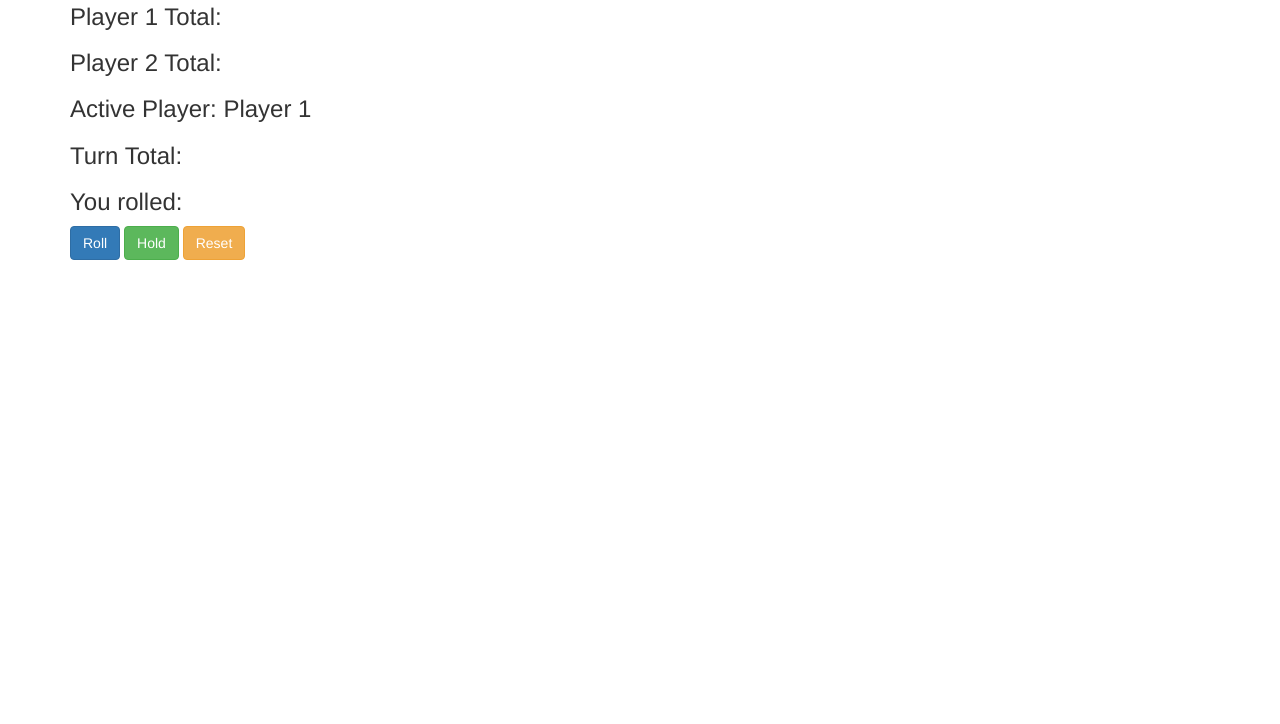
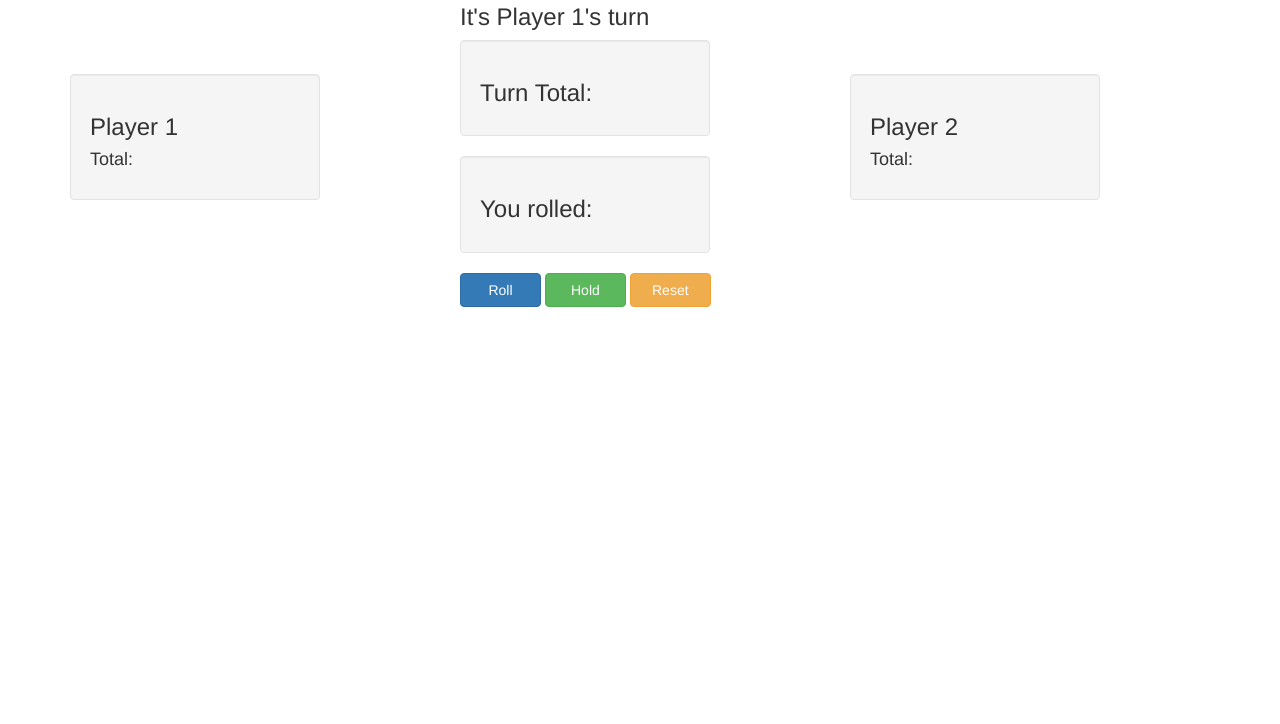
Before and after one commit to ekillops/pig-dice, a plain HTML site: page index.html in a window 1280 px wide. Shown: the part 76-800 px from the top of the page. Drawn offline with Linux system fonts and the light colour scheme.

Commit message:
double check commit

```diff
--- a/css/styles.css
+++ b/css/styles.css
@@ -1,3 +1,30 @@
+* {
+  font-family: helvetica,arial,sans-serif;
+}
+
+.btn {
+
+}
+
+button {
+  width: 81px;
+}
+
+
 #gameEnd {
   display:none;
 }
+
+#player1, #player2 {
+  width: 250px;
+  margin-top: 150px;
+}
+
+
+#scoreBox {
+  width: 250px;
+}
+
+#diceResult {
+  width: 250px;
+}
--- a/index.html
+++ b/index.html
@@ -11,26 +11,28 @@
   </head>
   <body>
     <div class="container">
+
+      <div class="row">
+      <div class="col-md-4">
+
+
+      <div id="player1" class="well">
+        <h3>Player 1</h3> <h4>Total: <span id="player1Total"></span></h4>
+      </div>
+    </div><!--col1 end -->
+
+    <div class="col-md-4">
       <h1>Pig Dice</h1>
-
-      <div id="player1">
-        <h3>Player 1 Total: <span id="player1Total"></span></h3>
+      <div id="">
+        <h3>It's <span id="activePlayer"></span>'s turn</h3>
       </div>
 
-      <div id="player2">
-        <h3>Player 2 Total: <span id="player2Total"></span></h3>
-      </div>
-
-      <div id="">
-        <h3>Active Player: <span id="activePlayer"></span></h3>
-      </div>
-
-      <div id="scoreBox">
+      <div id="scoreBox" class="well">
         <h3>Turn Total: <span id="turnTotal"></span></h3>
       </div>
 
-      <div id="diceResult">
-        <h3>You rolled: <span id="dieRoll"></span></h3>
+      <div id="diceResult" class="well">
+        <h3>You rolled: <span id="dieRoll" ></span></h3>
       </div>
 
       <button id="roll" class="btn btn-primary">Roll</button>
@@ -40,7 +42,15 @@
       <div id="gameEnd">
         <h3>Game Over! You Win!</h3>
       </div>
+    </div><!--col3 end -->
 
+    <div class="col-md-4">
+      <div id="player2" class="well">
+        <h3>Player 2 </h3> <h4>Total: <span id="player2Total"></span></h4>
+      </div>
+      </div><!--col2 end -->
+
+     </div> <!--row end -->
     </div> <!--con end -->
   </body>
 </html>
```
